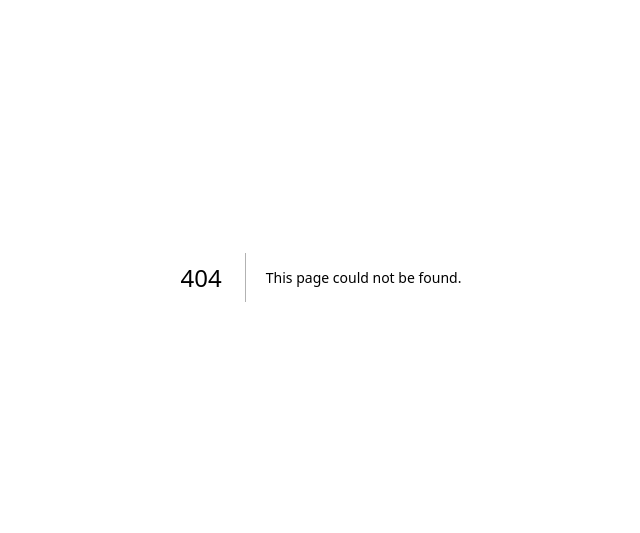
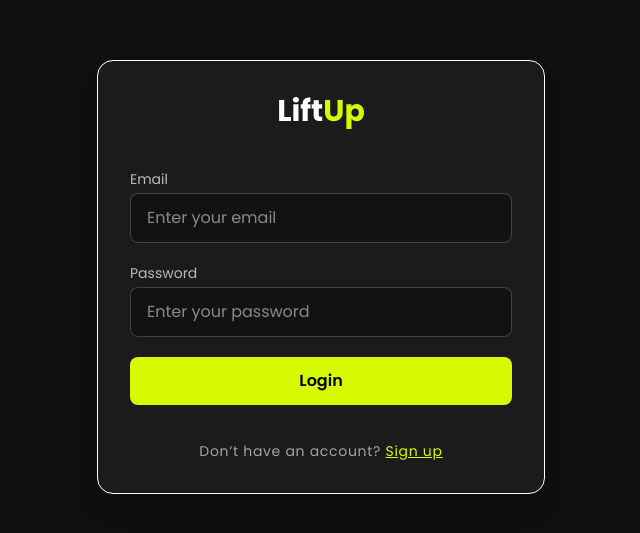
Before and after one commit to BARBARBoyyHD/gym-app-nextjs-supabase, a Next.js app: page /auth/login in a window 1280 px wide. Before the commit this address had no page. Shown: the part 123-656 px from the top of the page, without its empty margins (319-959 px from the left). Built offline with nearby package versions, Linux system fonts and the light colour scheme.

Commit message:
Feat(page) : Create a login page in folder auth

```diff
--- a/src/app/about/page.tsx
+++ b/src/app/about/page.tsx
@@ -1,5 +1,10 @@
+import Footer from "@/components/Footer";
+import Navbar from "@/components/Navbar";
+
 export default function AboutPage() {
   return (
+    <>
+      <Navbar />
       <main>
         <section className="max-w-6xl mx-auto px-4 my-24">
           <div className=" grid grid-cols-1 md:grid-cols-5 gap-10 place-items-center">
@@ -10,9 +15,9 @@ export default function AboutPage() {
               <p className="text-lg text-white/70 leading-7">
                 Lorem ipsum dolor sit amet consectetur adipisicing elit. Ipsum
                 soluta aperiam, commodi eos tempore aliquid dolorem atque. Earum
-              fugit ullam excepturi sed perspiciatis aliquam deleniti voluptate!
-              Tempora deleniti quibusdam sapiente voluptatum. Ad culpa veritatis
-              minima aperiam atque, quod ratione doloremque.
+                fugit ullam excepturi sed perspiciatis aliquam deleniti
+                voluptate! Tempora deleniti quibusdam sapiente voluptatum. Ad
+                culpa veritatis minima aperiam atque, quod ratione doloremque.
               </p>
             </div>
             <div className="relative w-full h-80 md:col-span-2">
@@ -31,5 +36,7 @@ export default function AboutPage() {
           </div>
         </section>
       </main>
+      <Footer />
+    </>
   );
 }
--- /dev/null
+++ b/src/app/auth/login/page.tsx
@@ -0,0 +1,47 @@
+export default function LoginPage() {
+  return (
+    <section className="min-h-screen flex items-center justify-center bg-background text-white px-4">
+      <div className="w-full max-w-md bg-dark-secondary p-8 rounded-2xl shadow-xl border border-brand/30">
+        <h1 className="text-3xl font-bold text-center mb-10">
+          <a href="/">
+            Lift<span className="text-brand">Up</span>
+          </a>
+        </h1>
+
+        <form className="space-y-5">
+          <div className="flex flex-col">
+            <label className="text-sm text-white/70 mb-1">Email</label>
+            <input
+              type="email"
+              className="bg-black/30 border border-white/20 focus:border-brand focus:ring-2 focus:ring-brand/30 outline-none px-4 py-3 rounded-lg"
+              placeholder="Enter your email"
+            />
+          </div>
+
+          <div className="flex flex-col">
+            <label className="text-sm text-white/70 mb-1">Password</label>
+            <input
+              type="password"
+              className="bg-black/30 border border-white/20 focus:border-brand focus:ring-2 focus:ring-brand/30 outline-none px-4 py-3 rounded-lg"
+              placeholder="Enter your password"
+            />
+          </div>
+
+          <button
+            type="submit"
+            className="w-full bg-brand bg-brand-hover cursor-pointer text-black font-semibold py-3 rounded-lg transition"
+          >
+            Login
+          </button>
+
+          <p className="text-center text-white/60 text-sm mt-4">
+            Don’t have an account?{" "}
+            <a href="#" className="text-brand hover:text-brand-hover underline">
+              Sign up
+            </a>
+          </p>
+        </form>
+      </div>
+    </section>
+  );
+}
--- a/src/app/page.tsx
+++ b/src/app/page.tsx
@@ -15,6 +15,7 @@ import Contact from "@/components/section/Contact";
 export default function page() {
   return (
     <>
+      <Navbar />
       <main>
         <Home />
         <Classes />
@@ -37,6 +38,7 @@ export default function page() {
         <Testimony />
         <Contact />
       </main>
+      <Footer />
     </>
   );
 }
```
Lines whose indentation alone changed are shown as unchanged.
